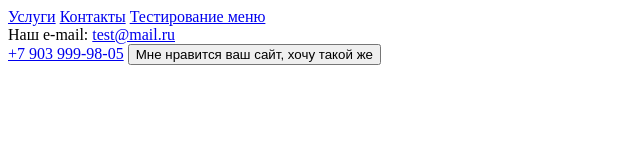
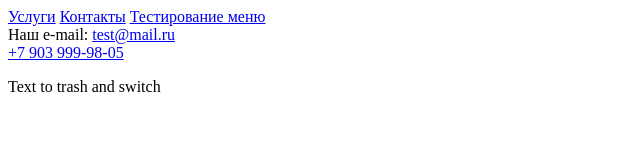
Before and after one commit to StroganovaAA/GitTest, a plain HTML site: page src/index.html in a window 1280 px wide. Shown: the whole page, without its empty margins (0-640 px from the left). Drawn offline with Linux system fonts and the light colour scheme.

Commit message:
merge go

```diff
--- a/src/index.html
+++ b/src/index.html
@@ -16,8 +16,8 @@
         </div>
         <div>
             <a href="tel:+79039999999">+7 903 999-98-05</a>
-            <button>Мне нравится ваш сайт, хочу такой же</button>
         </div>
     </header>
+    <p>Text to trash and switch</p>
 </body>
 </html>
```
